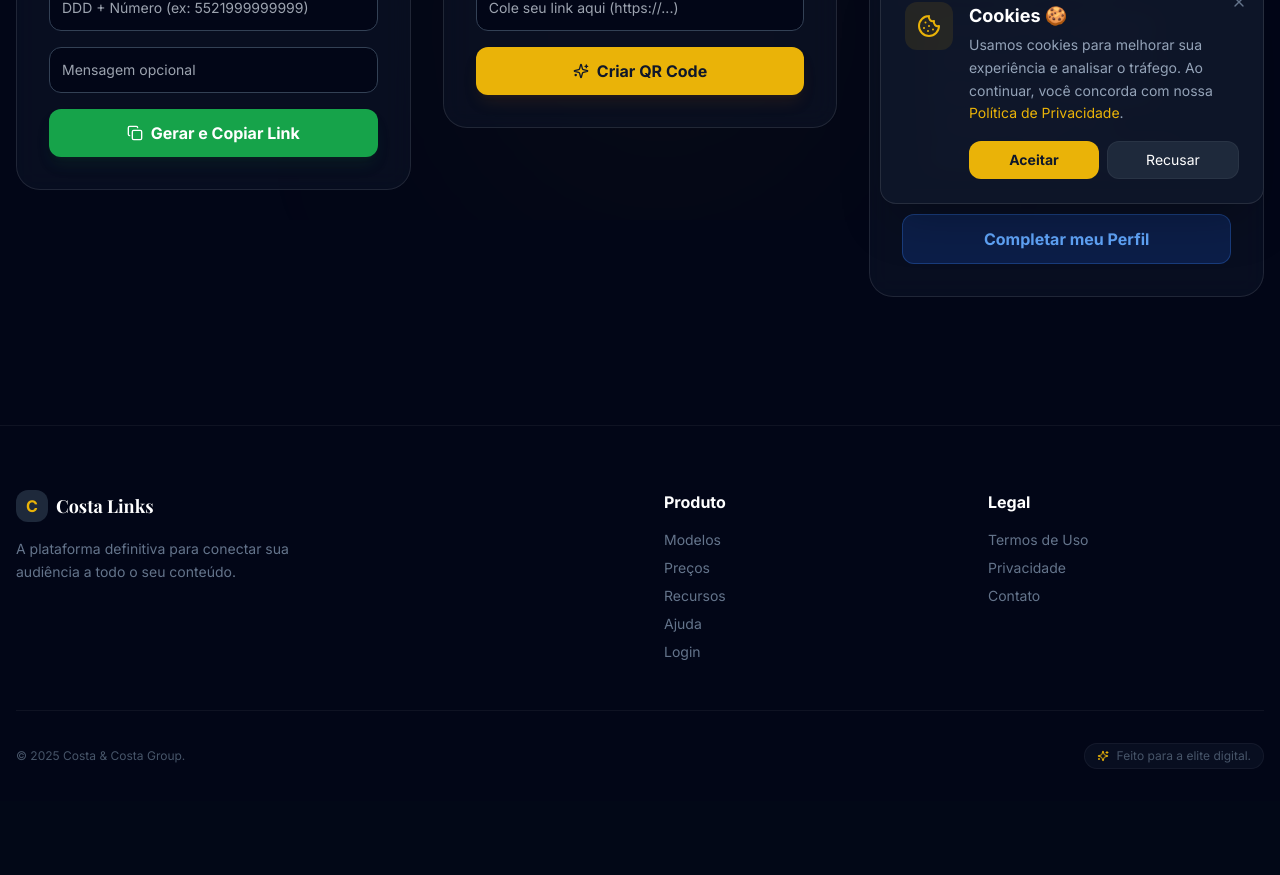
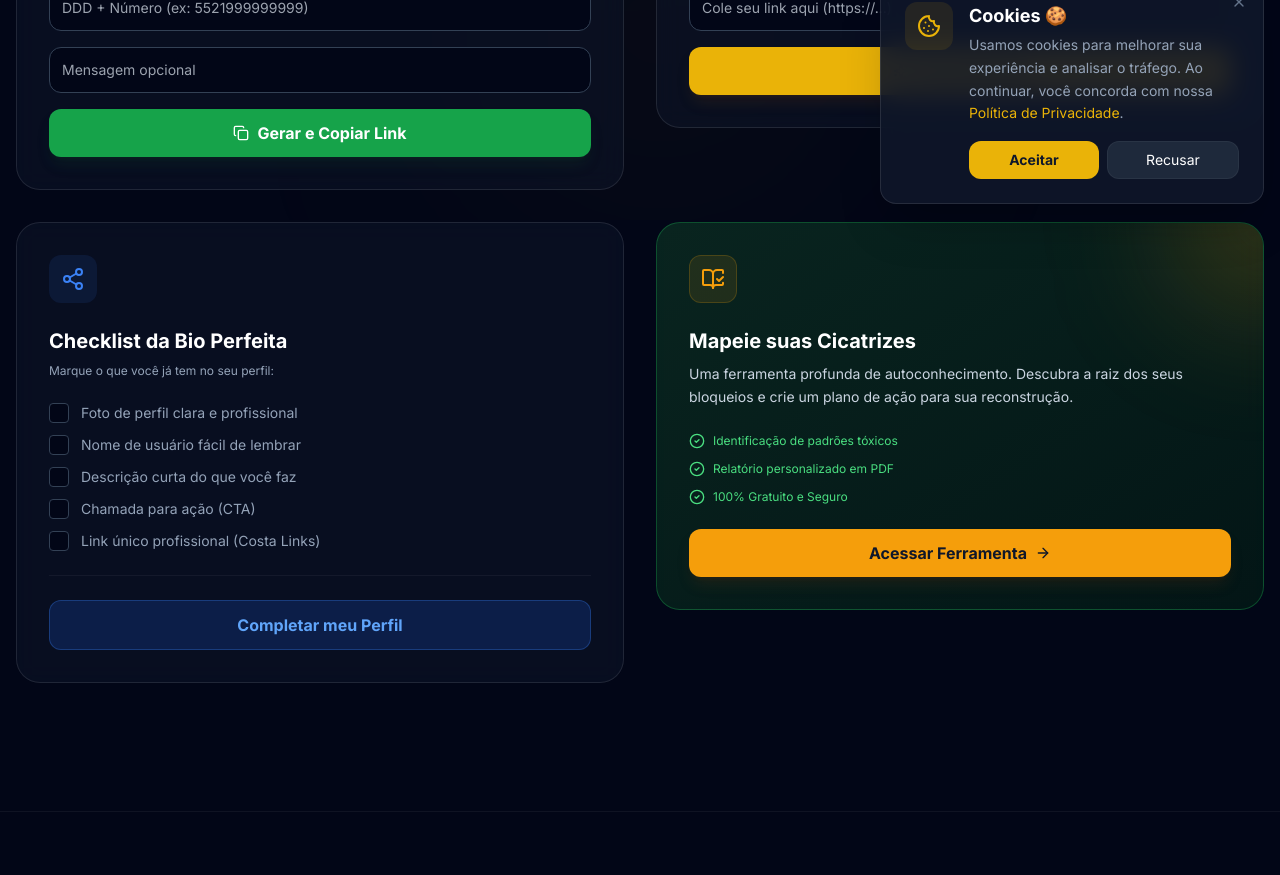
Before and after one commit to CostaeCostaLinks/costa-links-saas, a React (Vite) app: page /features in a window 1280 px wide. Shown: the part 580-1455 px from the top of the page. Before the commit the page ends 1381 px from the top, so only its background shows below. Built offline with nearby package versions, Linux system fonts and the light colour scheme.

Commit message:
Ferramenta Mapeie as suas Cicatrizes

```diff
--- a/src/pages/Features.tsx
+++ b/src/pages/Features.tsx
@@ -1,6 +1,6 @@
 import { useState } from 'react';
 import { useNavigate } from 'react-router-dom';
-import { ArrowLeft, CheckCircle2, Copy, Download, MessageCircle, QrCode, Share2, Sparkles } from 'lucide-react';
+import { ArrowLeft, CheckCircle2, Copy, Download, MessageCircle, QrCode, Share2, Sparkles, BookOpenCheck, ArrowRight } from 'lucide-react';
 import { toast } from 'sonner';
 
 export default function Features() {
@@ -82,7 +82,7 @@ export default function Features() {
           <p className="text-xl text-slate-400">Recursos poderosos para impulsionar sua presença digital, sem custo.</p>
         </div>
 
-        <div className="grid md:grid-cols-2 lg:grid-cols-3 gap-8 max-w-7xl mx-auto items-start">
+        <div className="grid md:grid-cols-2 lg:grid-cols-2 gap-8 max-w-7xl mx-auto items-start">
 
           {/* FERRAMENTA 1: WHATSAPP */}
           <div className="bg-slate-900/50 backdrop-blur-md border border-white/10 rounded-3xl p-8 hover:border-green-500/30 transition-all group">
@@ -173,6 +173,43 @@ export default function Features() {
             </div>
           </div>
 
+          {/* NOVA FERRAMENTA: WORKBOOK (CARD EM DESTAQUE) */}
+          <div className="bg-gradient-to-br from-green-900/40 to-green-950/40 backdrop-blur-md border border-green-500/30 rounded-3xl p-8 hover:border-amber-500/50 transition-all group relative overflow-hidden">
+            {/* Efeito de brilho de fundo */}
+            <div className="absolute -top-24 -right-24 w-48 h-48 bg-amber-500/20 rounded-full blur-3xl group-hover:bg-amber-500/30 transition-all duration-700"></div>
+
+            <div className="relative z-10">
+                <div className="w-12 h-12 bg-amber-500/10 rounded-xl flex items-center justify-center mb-6 text-amber-500 group-hover:scale-110 transition-transform border border-amber-500/20">
+                    <BookOpenCheck className="w-6 h-6" />
+                </div>
+                <h3 className="text-xl font-bold text-white mb-2">Mapeie suas Cicatrizes</h3>
+                <p className="text-slate-300 text-sm mb-6 leading-relaxed">
+                    Uma ferramenta profunda de autoconhecimento. Descubra a raiz dos seus bloqueios e crie um plano de ação para sua reconstrução.
+                </p>
+
+                <div className="space-y-3 mb-6">
+                    <div className="flex items-center gap-2 text-xs text-green-400">
+                        <CheckCircle2 className="w-4 h-4" /> <span>Identificação de padrões tóxicos</span>
+                    </div>
+                    <div className="flex items-center gap-2 text-xs text-green-400">
+                        <CheckCircle2 className="w-4 h-4" /> <span>Relatório personalizado em PDF</span>
+                    </div>
+                    <div className="flex items-center gap-2 text-xs text-green-400">
+                        <CheckCircle2 className="w-4 h-4" /> <span>100% Gratuito e Seguro</span>
+                    </div>
+                </div>
+
+                <a
+                    href="https://mapa.costalinks.com.br"
+                    target="_blank"
+                    rel="noopener noreferrer"
+                    className="w-full bg-amber-500 hover:bg-amber-400 text-slate-900 font-bold py-3 rounded-xl flex items-center justify-center gap-2 transition-all shadow-lg shadow-amber-900/20 hover:scale-105 active:scale-95"
+                >
+                    Acessar Ferramenta <ArrowRight className="w-4 h-4" />
+                </a>
+            </div>
+          </div>
+
         </div>
       </div>
     </div>
```
